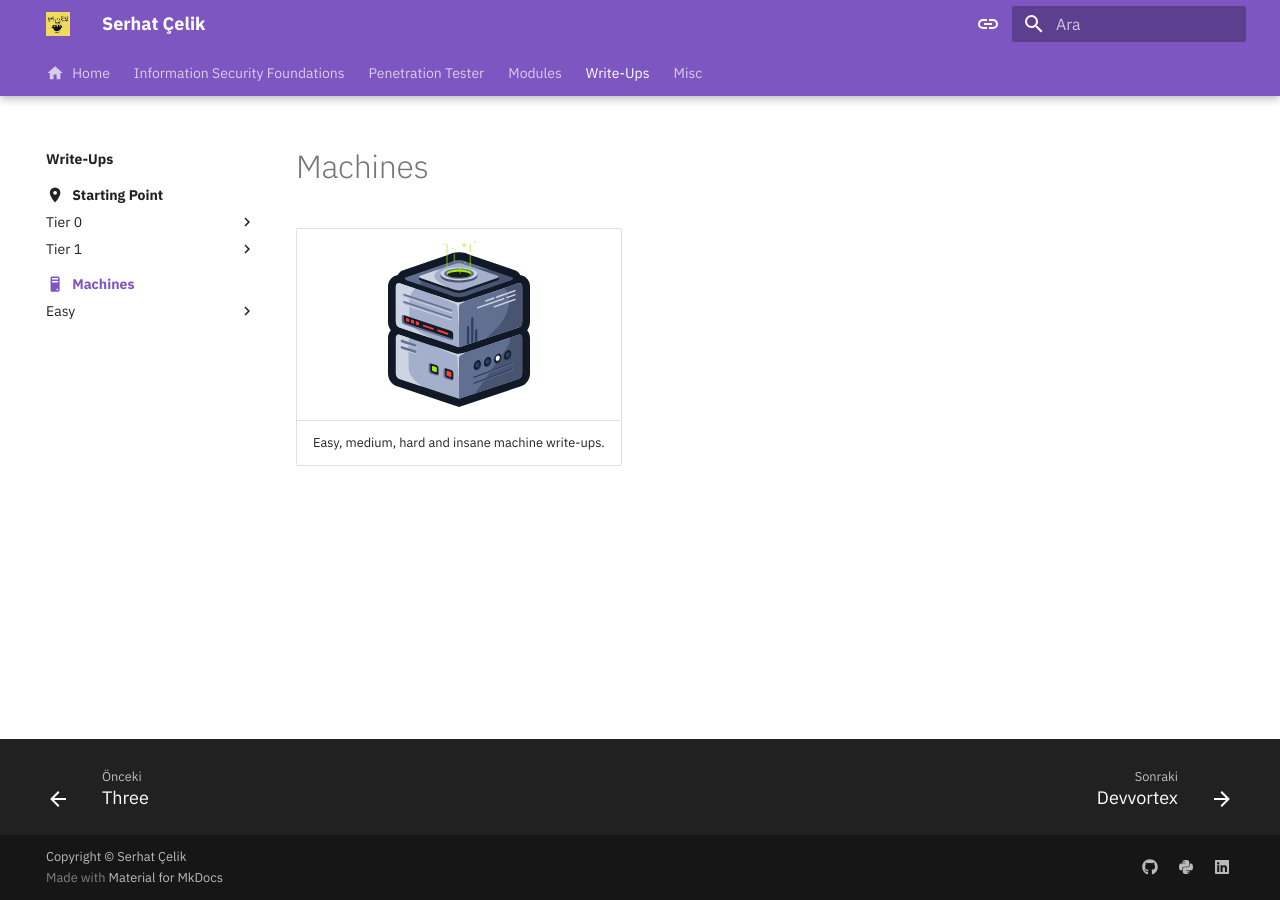
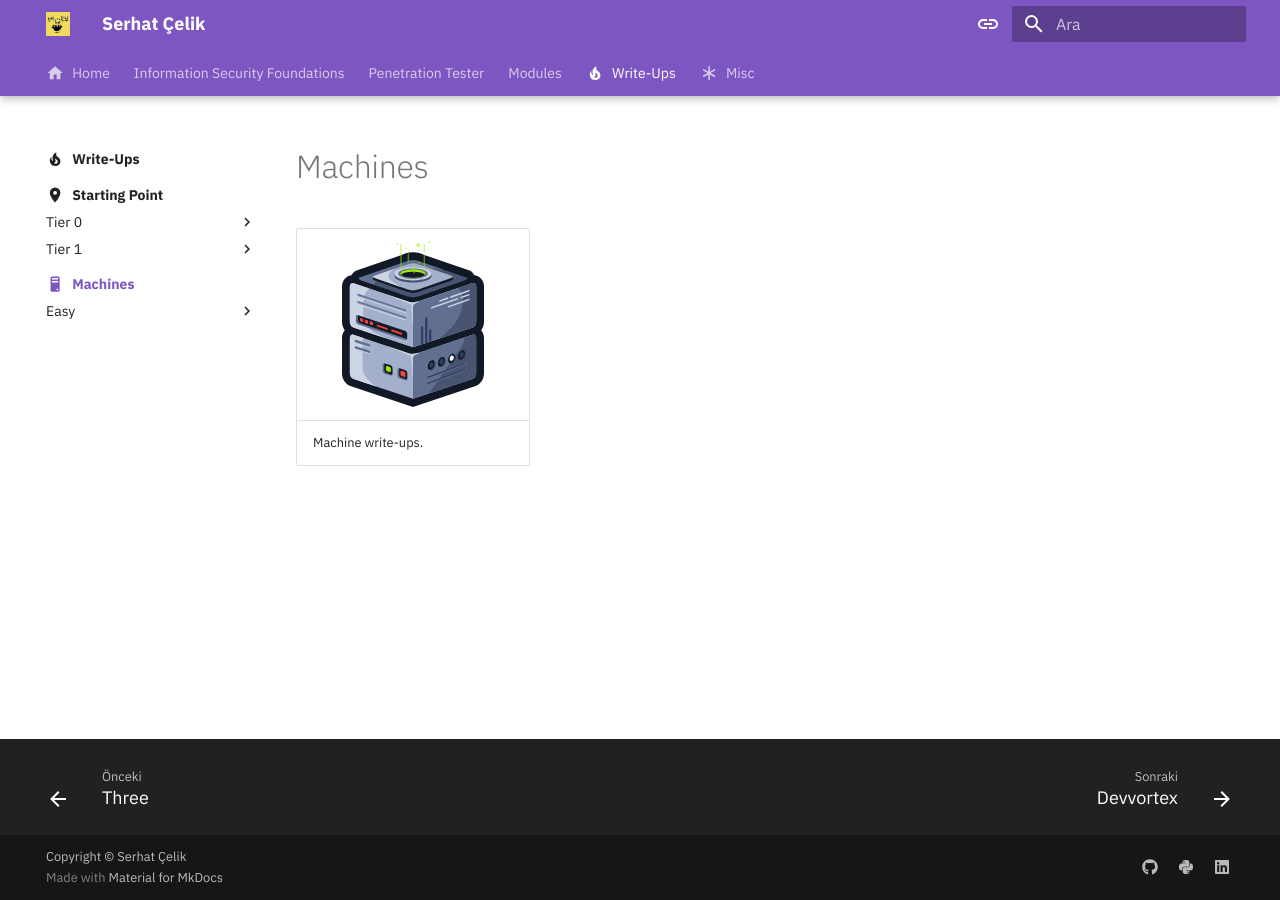
Before and after one commit to serhatcelik/blog, an MkDocs documentation site: the page built from docs/write-ups/machines/index.md, in a window 1280 px wide. Built offline with MkDocs 1.6.1 and Material for MkDocs 9.7.7, drawn with Linux system fonts in a browser that asks for light colours.

```diff
--- a/docs/write-ups/machines/index.md
+++ b/docs/write-ups/machines/index.md
@@ -8,4 +8,4 @@ search:
 
 | [![](assets/logo.svg){ .off-glb }](https://app.hackthebox.com/machines) |
 |:---|
-| Easy, medium, hard and insane machine write-ups. |
+| Machine write-ups. |
```
Also changed, not shown: docs/misc/index.md (+1 -0 lines), docs/write-ups/index.md (+1 -0 lines).
